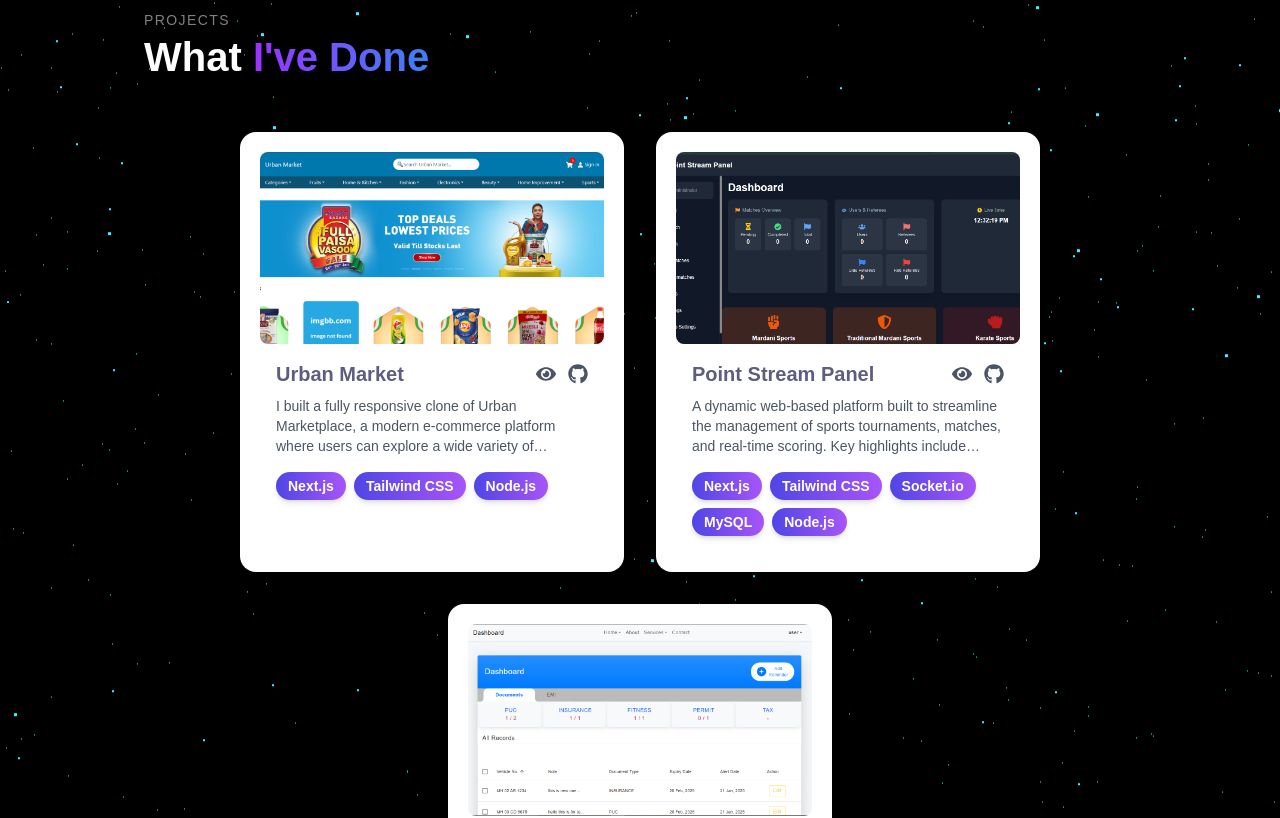
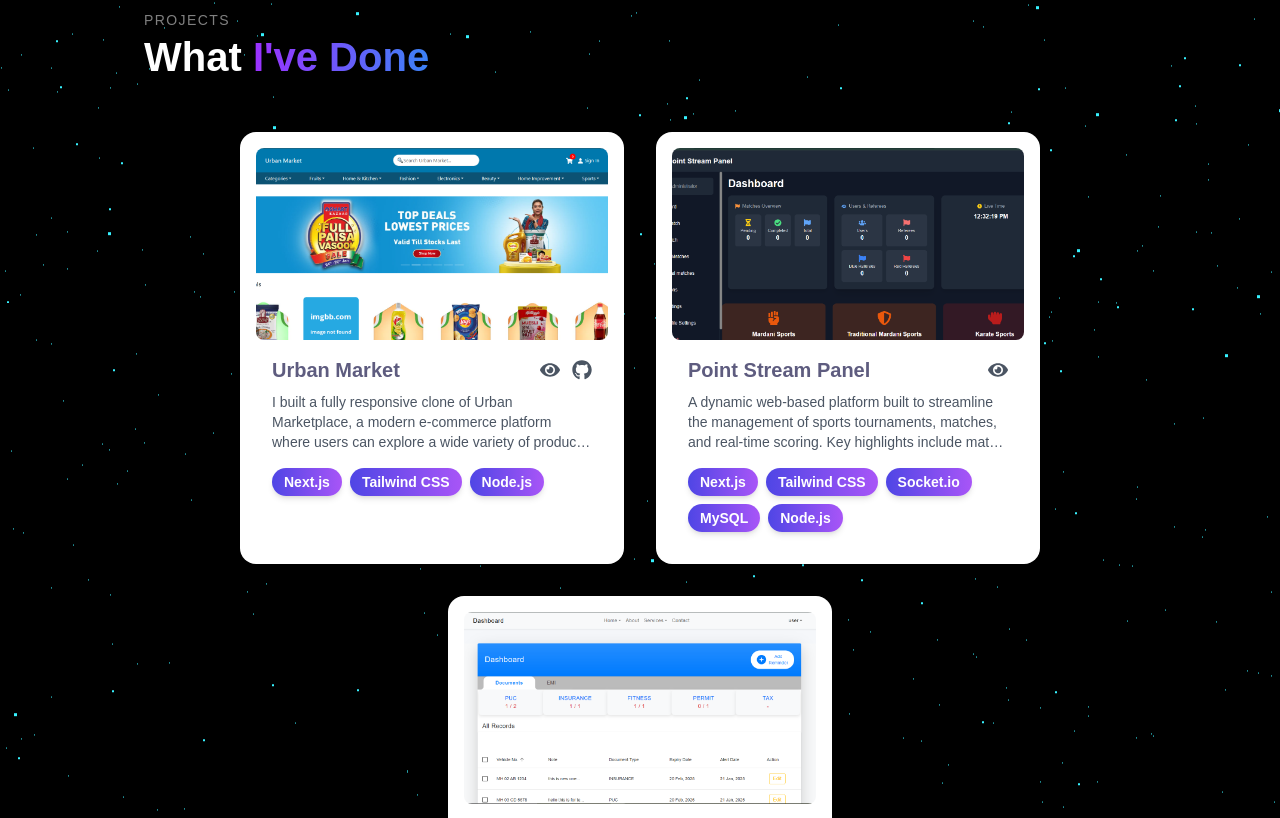
Before and after one commit to Suraj-Sangale/portfolio, a React (Create React App) app: page / in a window 1280 px wide. Shown: the part 2872-3690 px from the top of the page. Built offline with nearby package versions, Linux system fonts and the light colour scheme.

Commit message:
refactor ProjectCard component; adjust padding and conditionally render links for live and GitHub URLs

```diff
--- a/src/components/Items/projectCard.js
+++ b/src/components/Items/projectCard.js
@@ -33,7 +33,7 @@ export default function ProjectCard({ project }) {
     <>
       {/* Card */}
       <div
-        className="max-w-sm bg-white rounded-2xl shadow-lg overflow-hidden p-5 cursor-pointer hover:shadow-2xl transition-shadow"
+        className="max-w-sm bg-white rounded-2xl shadow-lg overflow-hidden p-4 cursor-pointer hover:shadow-2xl transition-shadow"
         onClick={() => setIsOpen(true)}
       >
         {/* Image */}
@@ -50,14 +50,24 @@ export default function ProjectCard({ project }) {
           <div className="flex justify-between items-center mb-2">
             <h2 className="text-xl font-semibold">{project.title}</h2>
             <div className="flex space-x-3">
-              <FaEye className="text-gray-600 hover:text-black text-xl" />
+              {project.liveUrl && (
                 <a
                   href={project.liveUrl}
                   target="_blank"
                   rel="noopener noreferrer"
                 >
+                  <FaEye className="text-gray-600 hover:text-black text-xl" />
+                </a>
+              )}
+              {project.gitUrl && (
+                <a
+                  href={project.gitUrl}
+                  target="_blank"
+                  rel="noopener noreferrer"
+                >
                   <FaGithub className="text-gray-600 hover:text-black text-xl" />
                 </a>
+              )}
             </div>
           </div>
 
```
Lines whose indentation alone changed are shown as unchanged.
